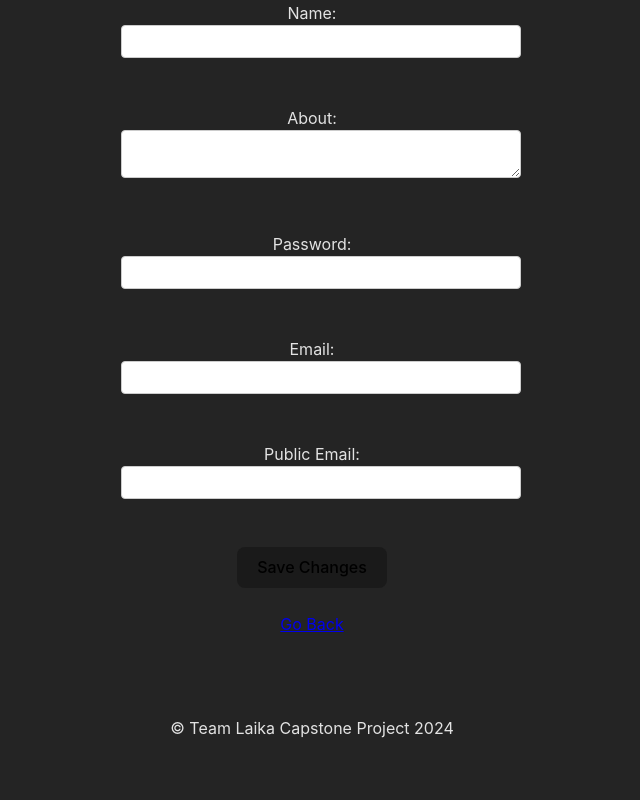
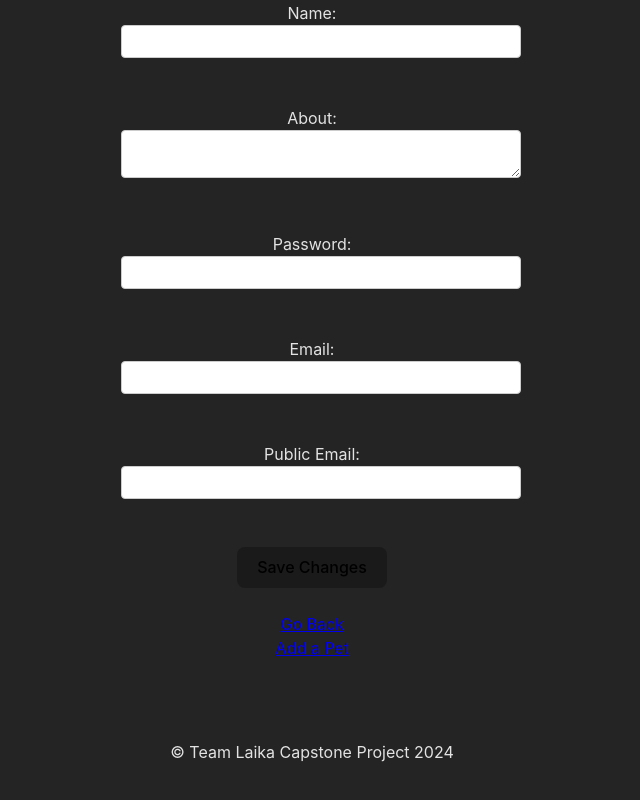
Before and after one commit to marksofdespair/PetConnect-React, a React (Vite) app: page /UserSettings in a window 1280 px wide. Shown: the part 500-1300 px from the top of the page, without its empty margins (328-968 px from the left). Built offline with nearby package versions, Linux system fonts and the light colour scheme.

Commit message:
Updated UserSettings

```diff
--- a/src/Pages/User/UserSettings.jsx
+++ b/src/Pages/User/UserSettings.jsx
@@ -76,7 +76,7 @@ const UserSettings = () => {
         <button type="submit">Save Changes</button>
       </form>
       <br />
-      <Link to="/UserHome">Go Back</Link>
+      <Link to="/UserHome">Go Back</Link><br></br><Link to="/AddPet">Add a Pet</Link>
     </div>
   );
 };
```
